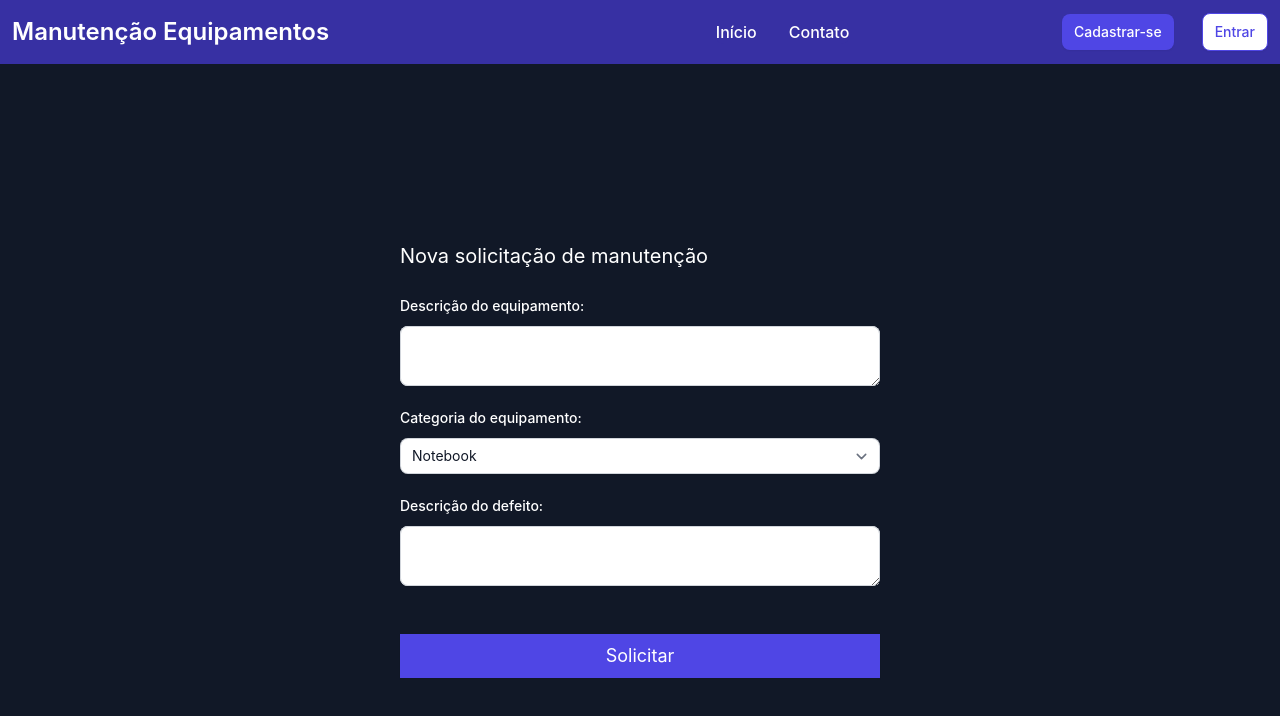
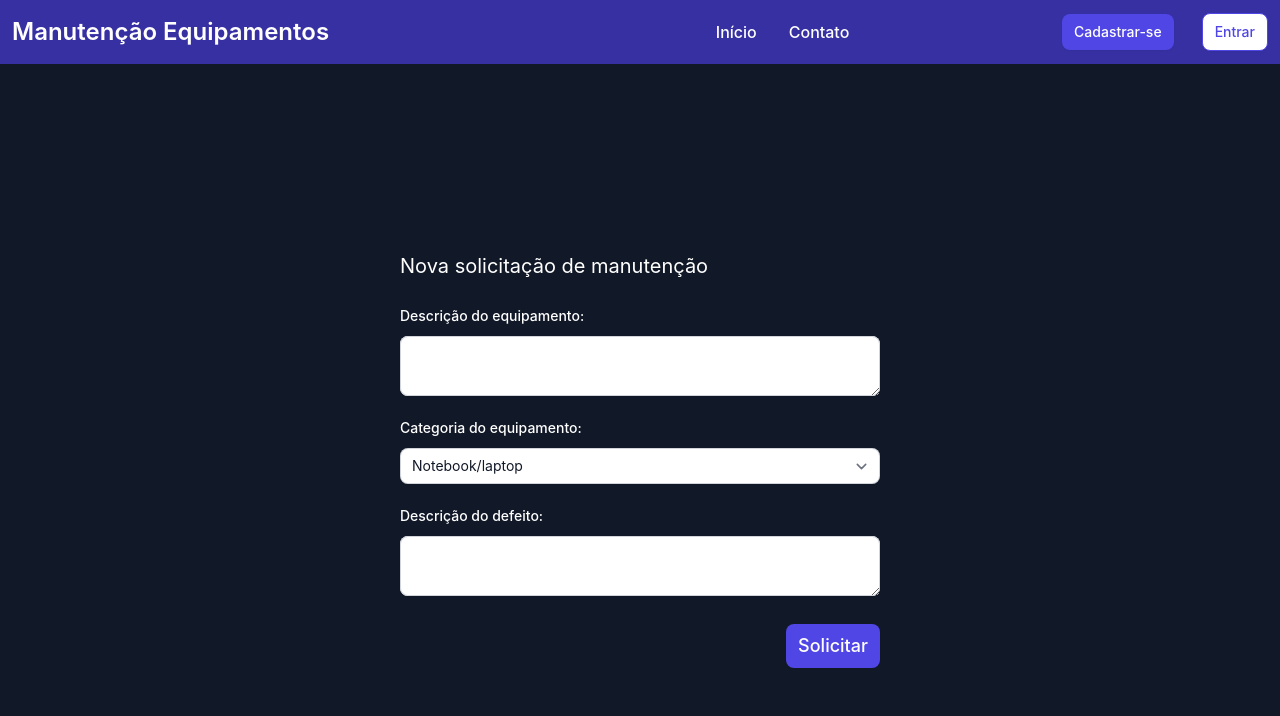
Before and after one commit to MelNaChupeta/manutencao-equipamento-web, an Angular app: page /solicitacao in a window 1280 px wide. Shown: the top 716 px of the page. Built offline with nearby package versions, Linux system fonts and the light colour scheme.

Commit message:
novaSolicitacao new categories and better button

```diff
--- a/src/app/components/cliente/nova-solicitacao/nova-solicitacao.component.html
+++ b/src/app/components/cliente/nova-solicitacao/nova-solicitacao.component.html
@@ -52,7 +52,9 @@
           ></textarea>
         </div>
 
-        <button class="btn-primary mt-7" type="submit">Solicitar</button>
+        <div class="flex flex-row-reverse">
+          <button class="btn btn-primary" type="submit">Solicitar</button>
+        </div>
       </form>
 
       <div *ngIf="solicitacaoEnviada" class="mt-5">
--- a/src/app/components/cliente/nova-solicitacao/nova-solicitacao.component.ts
+++ b/src/app/components/cliente/nova-solicitacao/nova-solicitacao.component.ts
@@ -27,12 +27,16 @@ export class NovaSolicitacaoComponent {
   };
 
   categorias: { value: string; label: string }[] = [
-    { value: 'notebook', label: 'Notebook' },
+    { value: 'notebook', label: 'Notebook/laptop' },
     { value: 'desktop', label: 'Desktop' },
-    { value: 'impressora', label: 'Impressora' },
-    { value: 'mouse', label: 'Mouse' },
-    { value: 'teclado', label: 'Teclado' },
-    { value: 'microfone', label: 'Microfone' },
+    { value: 'celular', label: 'Celular' },
+    { value: 'tablet', label: 'Tablet' },
+    { value: 'periferico', label: 'Periférico' },
+    { value: 'camera', label: 'Câmera' },
+    { value: 'televisao', label: 'Televisão' },
+    { value: 'drone', label: 'Drone' },
+    { value: 'videogameConsole', label: 'Console de videogame' },
+    { value: 'videogameAcessorio', label: 'Acessório de videogame' },
   ];
 
   solicitacaoEnviada = false;
```
